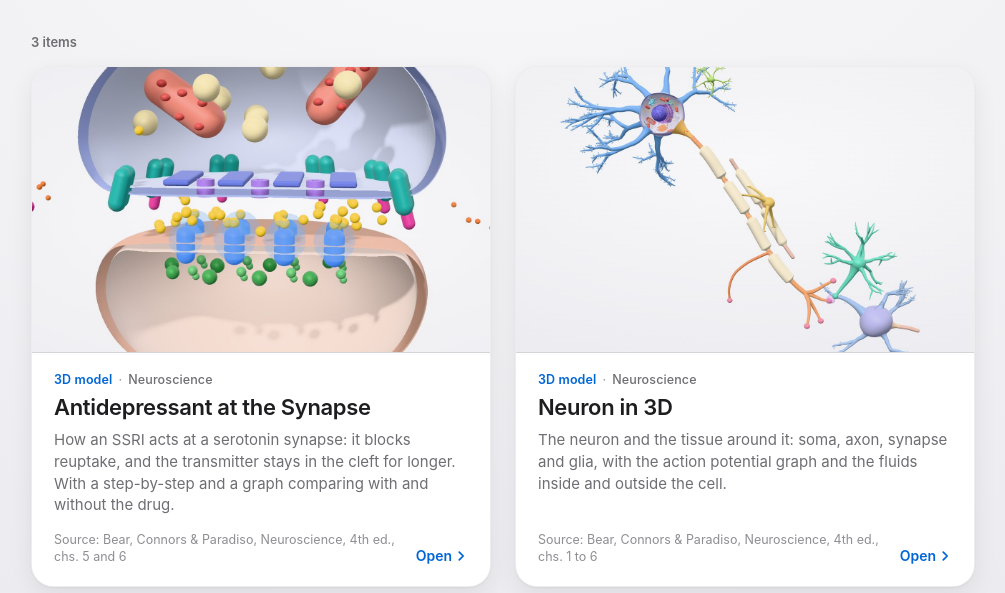
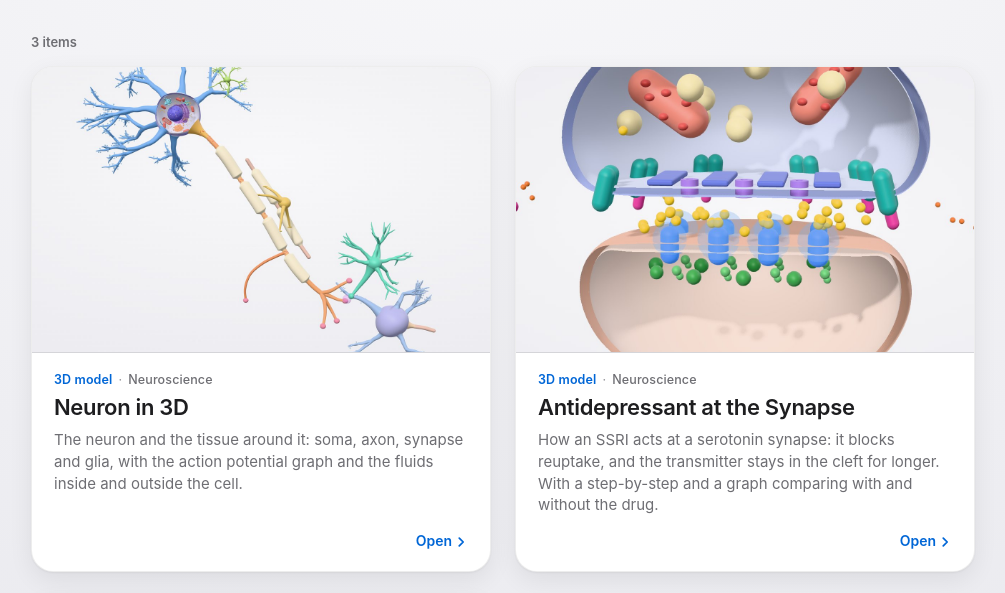
Before and after one commit to ftsuchida/ftsuchida.neurohub.io, a website: page index.html in a window 1280 px wide. Shown: the part 152-745 px from the top of the page, without its empty margins (137-1142 px from the left). Drawn offline with Linux system fonts and the light colour scheme.

Commit message:
Add files via upload

```diff
--- a/assets/hub.css
+++ b/assets/hub.css
@@ -97,7 +97,7 @@ h1 { margin: 0; font-size: clamp(32px, 5.2vw, 44px); line-height: 1.08; font-wei
 .kind .sub { color: var(--label2); font-weight: 500; }
 .card h2 { margin: 6px 0 0; font-size: 22px; line-height: 1.18; font-weight: 600; letter-spacing: -.015em; }
 .card p { margin: 8px 0 0; font-size: 15px; line-height: 1.45; color: var(--label2); text-wrap: pretty; }
-.meta { margin-top: auto; padding-top: 16px; display: flex; align-items: flex-end; justify-content: space-between; gap: 16px; font-size: 12.5px; line-height: 1.35; color: var(--label3); }
+.meta { margin-top: auto; padding-top: 16px; display: flex; align-items: flex-end; justify-content: flex-end; gap: 16px; font-size: 12.5px; line-height: 1.35; color: var(--label3); }
 .open { flex: none; display: inline-flex; align-items: center; gap: 2px; font-size: 14px; font-weight: 600; color: var(--accent-text); }
 .open svg { width: 14px; height: 14px; fill: none; stroke: currentColor; stroke-width: 2; stroke-linecap: round; stroke-linejoin: round; transition: transform .2s ease; }
 .card:hover .open svg { transform: translateX(2px); }
--- a/assets/hub.js
+++ b/assets/hub.js
@@ -33,7 +33,6 @@
     descricao: { pt: 'Modelos 3D, mapas mentais e outros materiais interativos para estudar neurociência.', en: '3D models, mind maps and other interactive materials for studying neuroscience.' },
     idioma: { pt: 'Idioma', en: 'Language' },
     tudo: { pt: 'Tudo', en: 'All' },
-    base: { pt: 'Base: ', en: 'Source: ' },
     abrir: { pt: 'Abrir', en: 'Open' },
   };
   // um texto do catálogo é uma string (igual nos dois idiomas) ou { pt, en }
@@ -49,8 +48,8 @@
   const all = (v) => (v && typeof v === 'object' ? Object.values(v).join(' ') : v || '');
   const itens = (C.itens || []).slice();
   itens.forEach((i) => { i._busca = plain([all(i.titulo), all(i.resumo), all(i.assunto), all(i.base), all(C.tipos && C.tipos[i.tipo])].join(' ')); });
-  // mais recentes primeiro; no empate, ordem alfabética no idioma da página
-  const ordenar = () => itens.sort((a, b) => String(b.data || '').localeCompare(String(a.data || '')) || tx(a.titulo).localeCompare(tx(b.titulo), lang === 'en' ? 'en' : 'pt-BR'));
+  // itens com destaque primeiro; depois os mais recentes; no empate, ordem alfabética no idioma da página
+  const ordenar = () => itens.sort((a, b) => (b.destaque ? 1 : 0) - (a.destaque ? 1 : 0) || String(b.data || '').localeCompare(String(a.data || '')) || tx(a.titulo).localeCompare(tx(b.titulo), lang === 'en' ? 'en' : 'pt-BR'));
 
   const state = { tipo: '', q: '' };
   // na ordem em que aparecem em CATALOGO.tipos; um tipo não declarado ali vai para o fim
@@ -82,7 +81,7 @@
 
   const CHEV = '<svg viewBox="0 0 16 16" aria-hidden="true"><path d="m6 3.5 4.5 4.5L6 12.5"/></svg>';
   function card(i) {
-    const titulo = tx(i.titulo), resumo = tx(i.resumo), assunto = tx(i.assunto), base = tx(i.base);
+    const titulo = tx(i.titulo), resumo = tx(i.resumo), assunto = tx(i.assunto);
     const capa = i.capa
       ? `<picture class="cover">${i.capaEscura ? `<source srcset="${esc(i.capaEscura)}" media="(prefers-color-scheme: dark)">` : ''}<img src="${esc(i.capa)}" alt="" loading="lazy" decoding="async" width="1280" height="800"></picture>`
       : `<span class="cover none" aria-hidden="true">${esc(String(titulo || '?').charAt(0))}</span>`;
@@ -95,7 +94,7 @@
       <div class="kind">${kind}</div>
       <h2>${esc(titulo)}</h2>
       ${resumo ? `<p>${esc(resumo)}</p>` : ''}
-      <div class="meta"><span>${base ? esc(ui('base') + base) : ''}</span><span class="open">${esc(ui('abrir'))}${CHEV}</span></div>
+      <div class="meta"><span class="open">${esc(ui('abrir'))}${CHEV}</span></div>
     </div></a>`;
   }
 
--- a/catalogo.js
+++ b/catalogo.js
@@ -2,6 +2,7 @@
 //   1. ponha a página dele em itens/<id>/index.html (um arquivo único funciona melhor);
 //   2. ponha a capa em assets/capas/ (1280 × 800; a versão escura é opcional);
 //   3. copie um bloco de "itens" abaixo e ajuste os campos.
+// O campo "base" (de onde vem o conteúdo) não aparece no cartão; ele entra na busca.
 // Um texto pode ser uma string (igual nos dois idiomas) ou { pt: '...', en: '...' }. Sem "en", vale o português.
 // Este arquivo é um .js, e não um .json, para o hub abrir também com dois cliques, sem servidor.
 window.CATALOGO = {
@@ -59,6 +60,7 @@ window.CATALOGO = {
     },
     {
       id: 'neuronio-3d',
+      destaque: true, // aparece primeiro, antes da ordem por data
       titulo: { pt: 'Neurônio em 3D', en: 'Neuron in 3D' },
       tipo: 'modelo-3d',
       assunto: { pt: 'Neurociência', en: 'Neuroscience' },
```
Also changed, not shown: index.html (+3 -3 lines), README.md.
